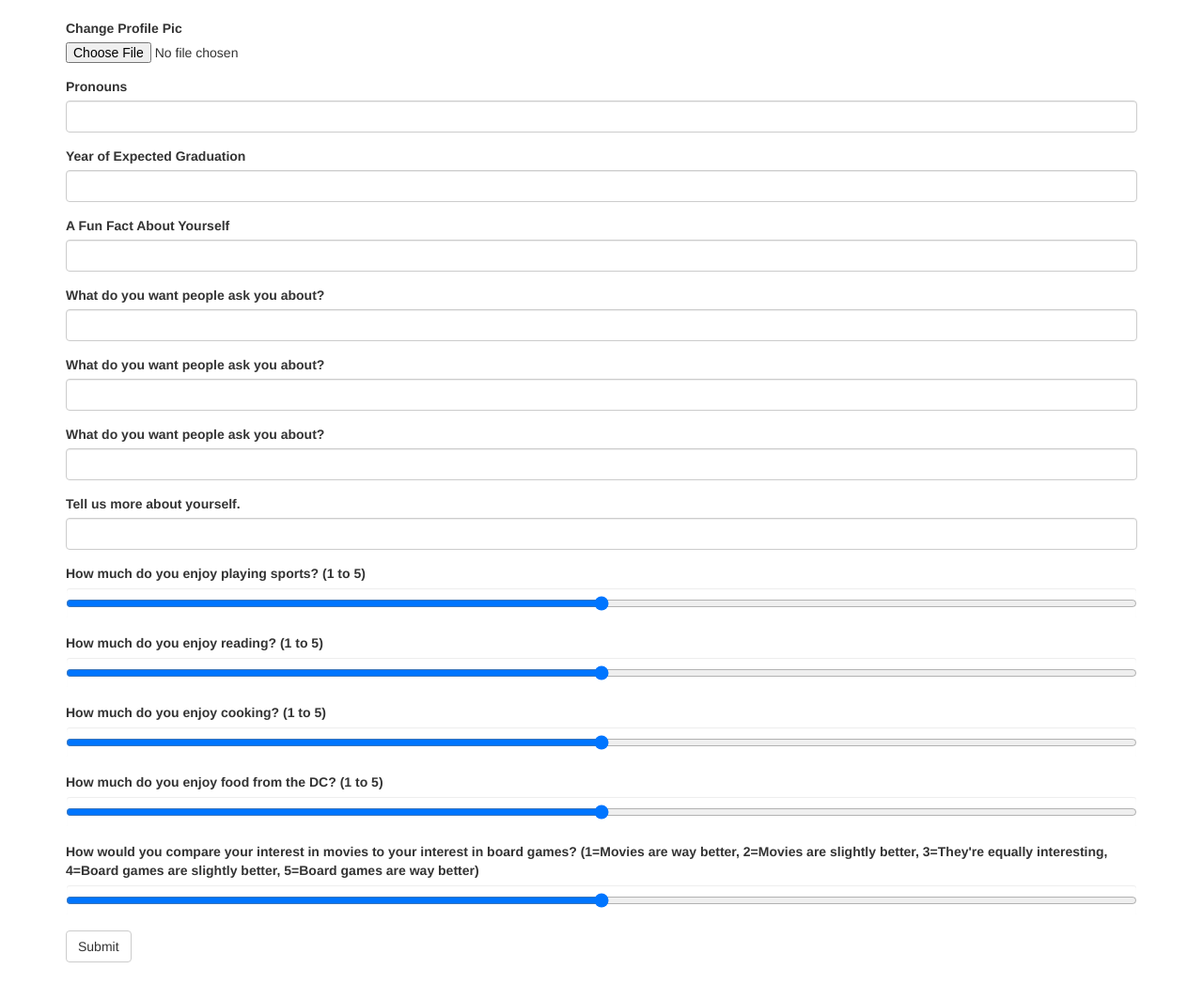
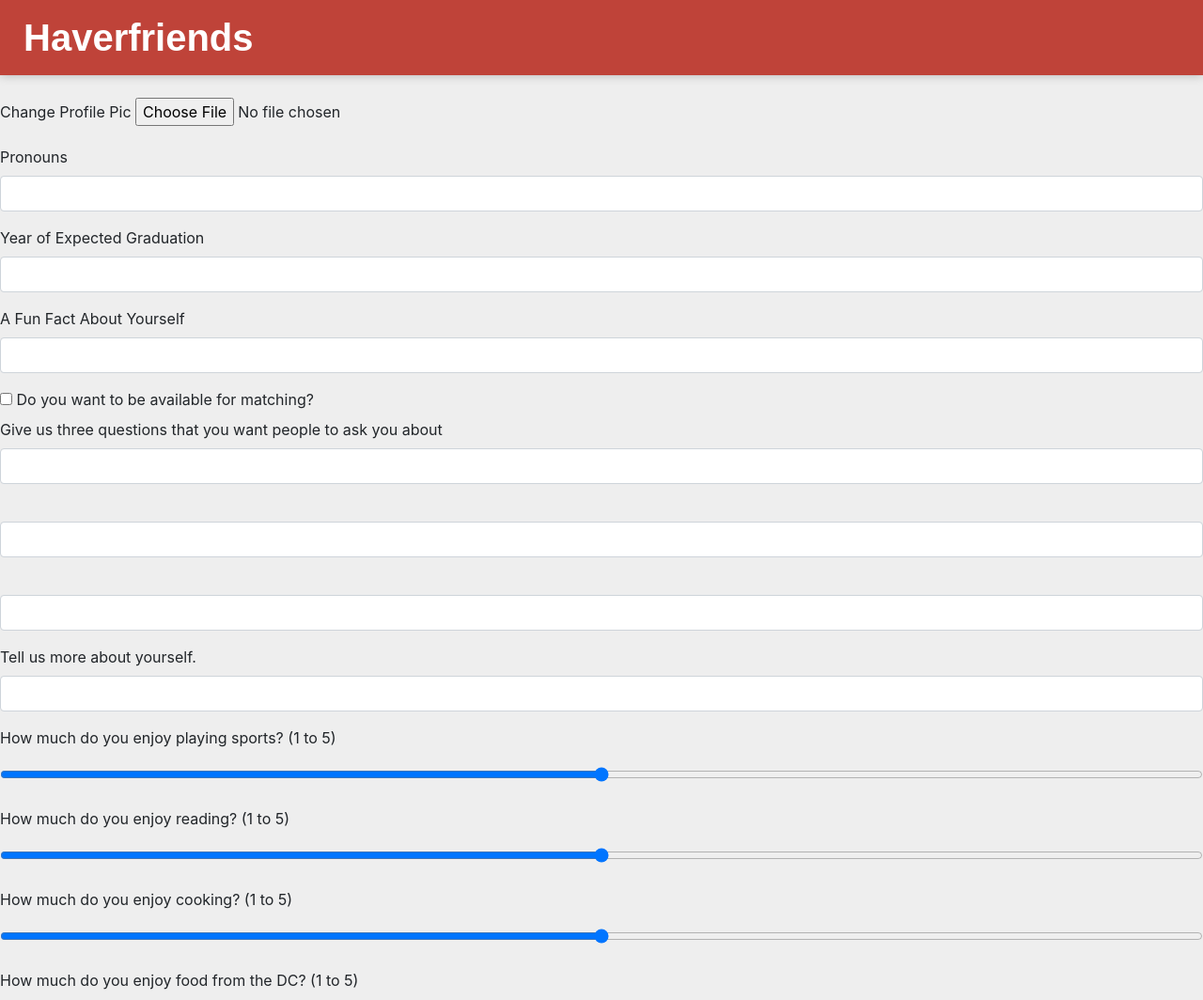
Before and after one commit to isaacwasserman/Haverfriends, a Flask app: template templates/edit_profile.html in a window 1280 px wide. Shown: the top 1064 px of the page at 94% size. Before the commit the page ends 1024 px from the top, so only its background shows below. Run offline with Flask 2, Linux system fonts and the light colour scheme; the template is opened without the code that fills it: values that come from a table or form of the project are taken from there, others are empty; some libraries are stand-ins or nearby versions.

Commit message:
Added toggle button for want_match

```diff
--- a/forms.py
+++ b/forms.py
@@ -1,6 +1,6 @@
 from flask_wtf import FlaskForm
 from wtforms import StringField, PasswordField, BooleanField, SubmitField, IntegerField
-from wtforms.widgets import Input
+from wtforms.widgets import Input, CheckboxInput
 from wtforms.fields.html5 import IntegerRangeField
 from flask_wtf.file import FileField, FileRequired, FileAllowed
 from wtforms.validators import DataRequired, NumberRange
@@ -11,9 +11,9 @@ class CreateProfileForm(FlaskForm):
     pronouns = StringField('Pronouns', validators=[DataRequired()])
     classYear = IntegerField('Year of Expected Graduation', validators=[DataRequired(), NumberRange(min=2021)])
     funFact = StringField('A Fun Fact About Yourself')
-    guideQuestionOne = StringField('What do you want people ask you about?')
-    guideQuestionTwo = StringField('What do you want people ask you about?')
-    guideQuestionThree = StringField('What do you want people ask you about?')
+    guideQuestionOne = StringField('Give us three questions that you want people to ask you about')
+    guideQuestionTwo = StringField('')
+    guideQuestionThree = StringField('')
     bio = StringField('Tell us more about yourself.')
     sportsQuestion = IntegerRangeField('How much do you enjoy playing sports? (1 to 5)', render_kw={"min": "1", "max": "5"})
     readingQuestion = IntegerRangeField('How much do you enjoy reading? (1 to 5)', render_kw={"min": "1", "max": "5"})
@@ -27,9 +27,10 @@ class EditProfileForm(FlaskForm):
     pronouns = StringField('Pronouns', validators=[DataRequired()], render_kw={})
     classYear = IntegerField('Year of Expected Graduation', validators=[DataRequired(), NumberRange(min=2021)])
     funFact = StringField('A Fun Fact About Yourself')
-    guideQuestionOne = StringField('What do you want people ask you about?')
-    guideQuestionTwo = StringField('What do you want people ask you about?')
-    guideQuestionThree = StringField('What do you want people ask you about?')
+    wantMatch = BooleanField('Do you want to be available for matching?')
+    guideQuestionOne = StringField('Give us three questions that you want people to ask you about')
+    guideQuestionTwo = StringField('')
+    guideQuestionThree = StringField('')
     bio = StringField('Tell us more about yourself.')
     sportsQuestion = IntegerRangeField('How much do you enjoy playing sports? (1 to 5)', render_kw={"min": "1", "max": "5"})
     readingQuestion = IntegerRangeField('How much do you enjoy reading? (1 to 5)', render_kw={"min": "1", "max": "5"})
--- a/main.py
+++ b/main.py
@@ -183,6 +183,7 @@ def edit_profile():
         pronouns = existingUserInfo["gender_pronouns"]
         classYear = existingUserInfo["grad_year"]
         funFact = existingUserInfo["fun_fact"]
+        wantMatch = existingUserInfo["want_match"]
         guideQuestionOne = existingUserInfo["guide_qns"][0] if len(existingUserInfo["guide_qns"]) > 0 else ""
         guideQuestionTwo = existingUserInfo["guide_qns"][1] if len(existingUserInfo["guide_qns"]) > 1 else ""
         guideQuestionThree = existingUserInfo["guide_qns"][2] if len(existingUserInfo["guide_qns"]) > 2 else ""
@@ -207,6 +208,7 @@ def edit_profile():
         # Add values to update
         newInfo["gender_pronouns"] = form.pronouns.data
         newInfo["grad_year"] = form.classYear.data
+        newInfo["want_match"] = form.wantMatch.data
         newInfo["fun_fact"] = form.funFact.data
         newInfo["fun_fact"] = form.funFact.data
         newInfo["guide_qns"] = guide_qns
--- a/templates/edit_profile.html
+++ b/templates/edit_profile.html
@@ -1,7 +1,8 @@
-{% extends "bootstrap/base.html" %}
+{% extends "base.html" %}
 {% import "bootstrap/wtf.html" as wtf %}
 {% block content %}
-<div class="container">
+<link rel="stylesheet" href="{{url_for('static', filename='css/form.css')}}"/>
+<div class="container"></div>
     <img id="profilePicPreview" style="width:300px" src="{{ userInfo['photo'] }}"/>
     {{ wtf.quick_form(form) }}
     <script>
```
